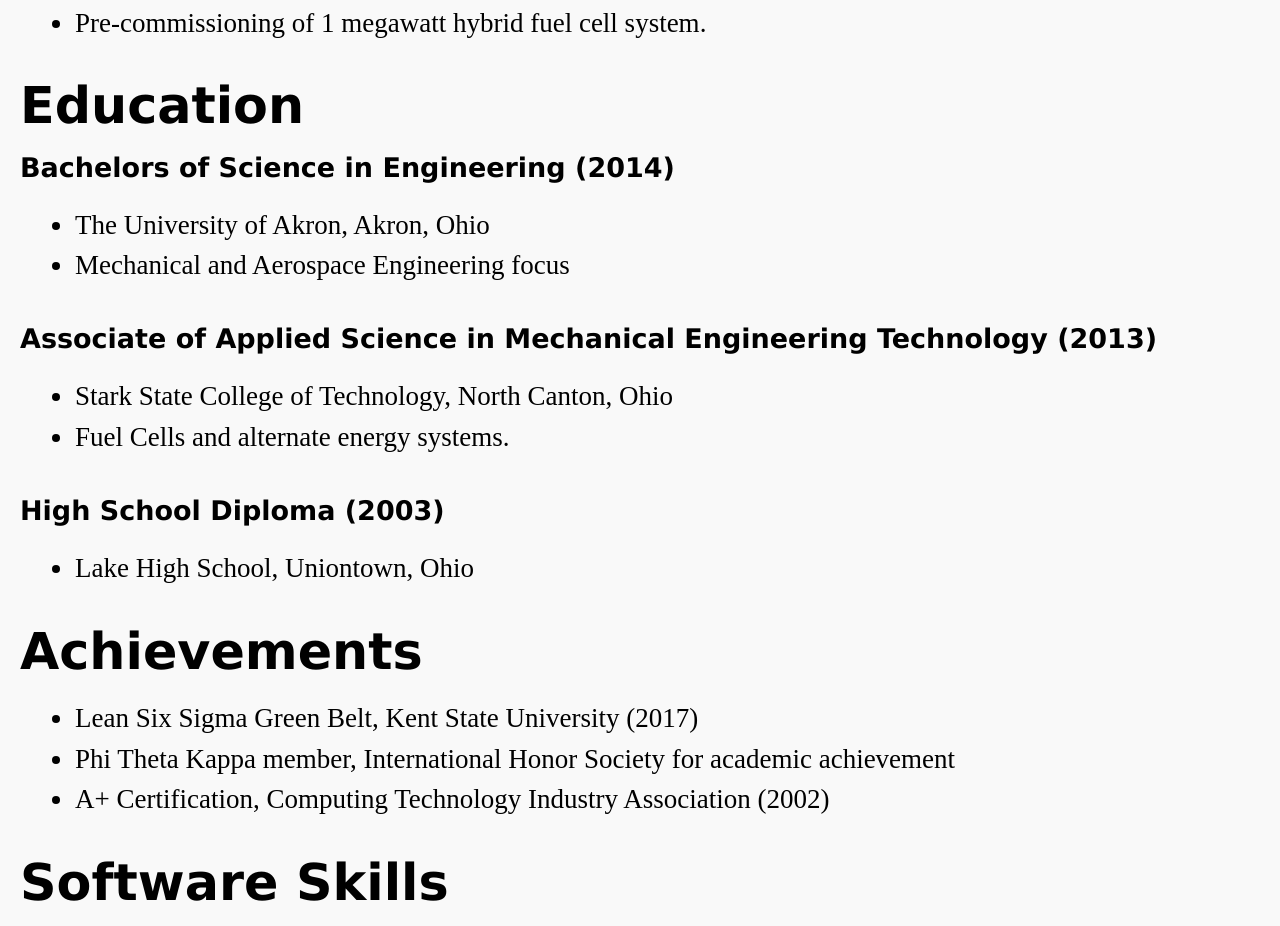
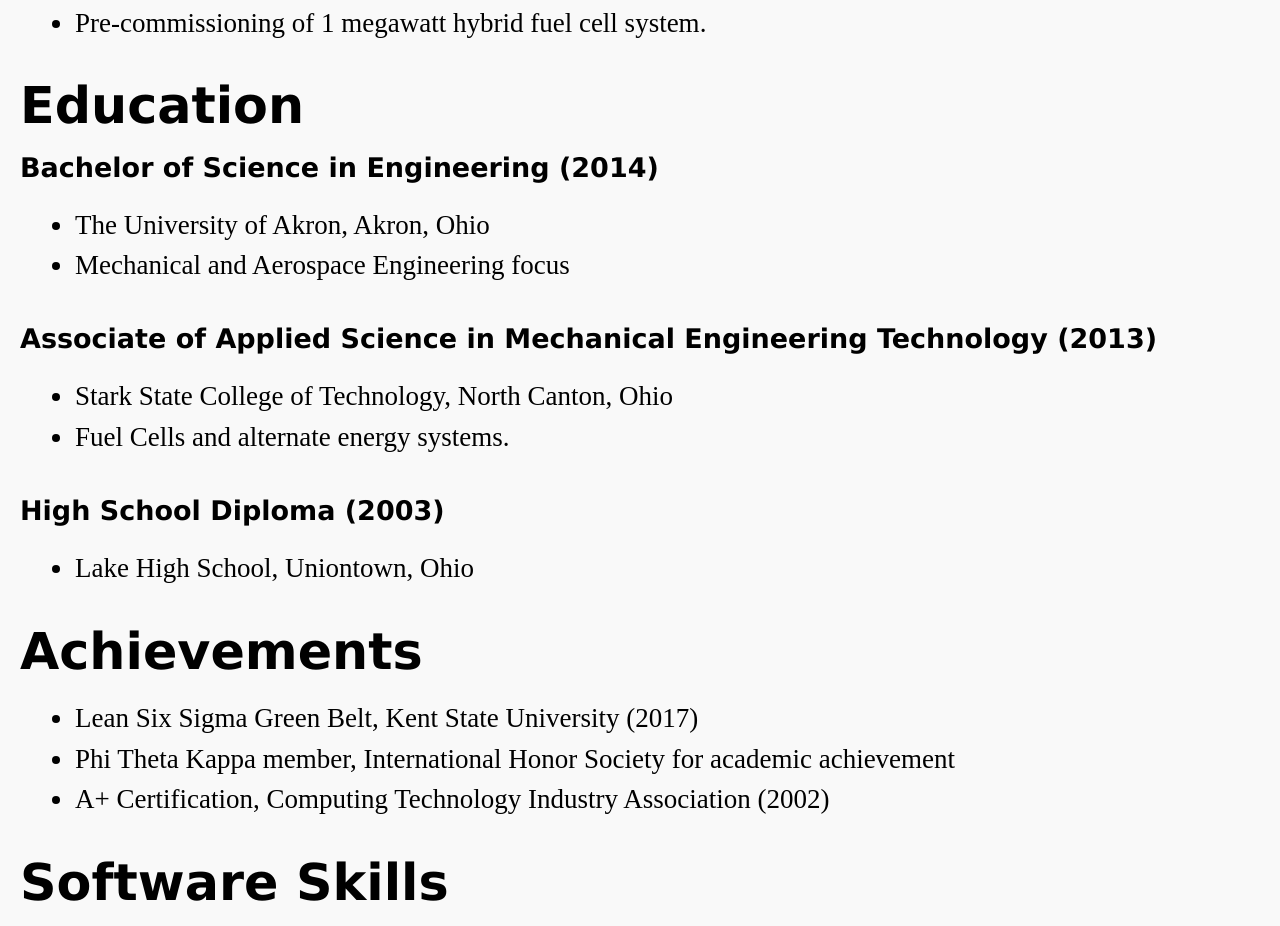
Before and after one commit to jtd007/resume, a plain HTML site: page index.html in a window 1280 px wide. Shown: the part 1280-2206 px from the top of the page. Drawn offline with Linux system fonts and the light colour scheme.

Commit message:
Update index.html

```diff
--- a/index.html
+++ b/index.html
@@ -115,7 +115,7 @@
             </ul>
     <p style="page-break-before: always"></p> <!--Page Break-->
     <h1>Education</h1>
-    <h2>Bachelors of Science in Engineering (2014)</h2>
+    <h2>Bachelor of Science in Engineering (2014)</h2>
         <ul>
         <li>The University of Akron, Akron, Ohio</li>
         <li>Mechanical and Aerospace Engineering focus</li>
```
